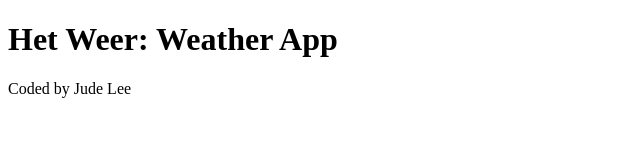
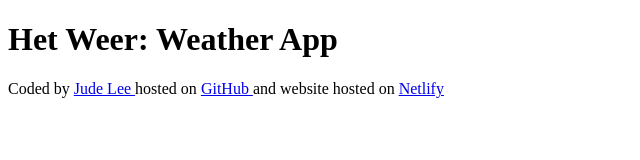
Before and after one commit to judellee212/Weer, a plain HTML site: page index.html in a window 1280 px wide. Shown: the whole page, without its empty margins (0-640 px from the left). Drawn offline with Linux system fonts and the light colour scheme.

Commit message:
Added links to footer

```diff
--- a/index.html
+++ b/index.html
@@ -10,6 +10,11 @@
 
 
 
-  <footer>Coded by Jude Lee</footer>
+  <footer>Coded by
+    <a href="https://github.com/judellee212" target="_blank"> Jude Lee </a> hosted on
+    <a href="https://github.com/judellee212/Weer" target="_blank"> GitHub </a> and website hosted on
+    <a href="file:///Users/judelee/Desktop/Weer/index.html" target="_blank"> Netlify</a>
+
+  </footer>
 </body>
 </html>
```
